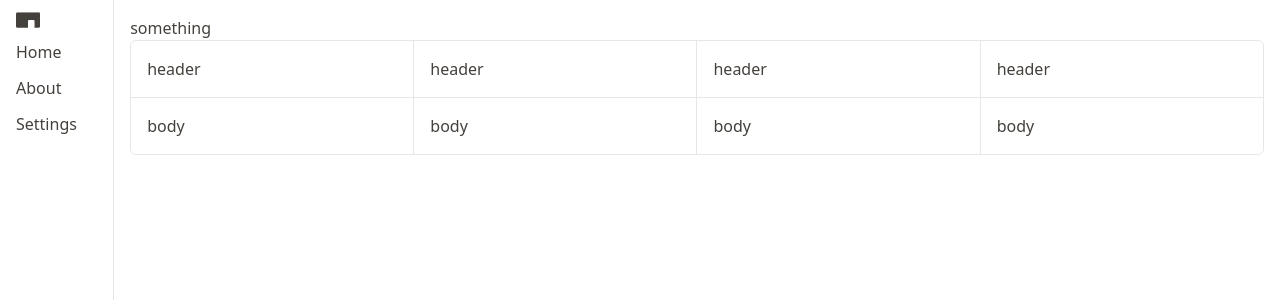
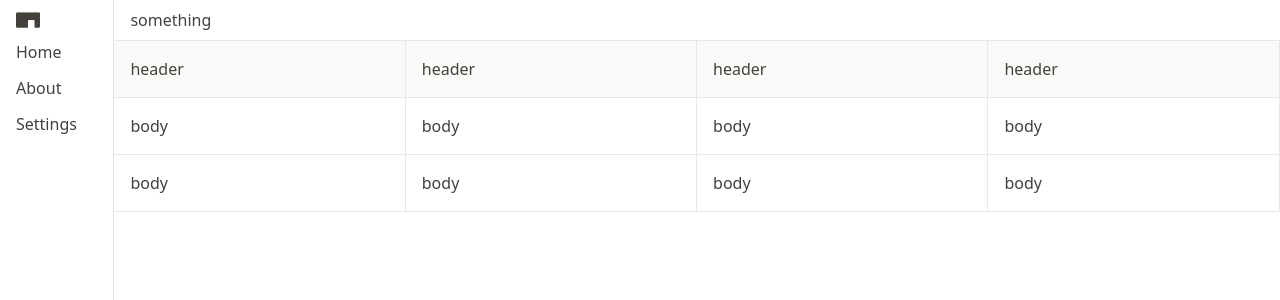
Before and after one commit to daviddkkim/Driver-svelte, a SvelteKit app: page /project/something in a window 1280 px wide. Shown: the top 300 px of the page. Built offline with nearby package versions, Linux system fonts and the light colour scheme.

Commit message:
page layouts

```diff
--- a/src/components/Table/Table.svelte
+++ b/src/components/Table/Table.svelte
@@ -1,9 +1,9 @@
 <script lang="ts">
-	const TableContainer = `bg-white border rounded-md text-stone-700 hover:bg-stone-100`;
+	const TableContainer = `bg-white border border-t-0 border-l-0 rounded-sm text-stone-700 hover:bg-stone-100`;
 	const TableHeader = `flex border-b`;
-	const HeaderCell = `bg-white p-4  border-r text-stone-700 hover:bg-stone-100 w-full last:border-r-0 last:rounded-r-md first:rounded-l-md`;
+	const HeaderCell = `bg-stone-50 font-medium p-4  border-r text-stone-700 hover:bg-stone-100 w-full last:border-r-0 last:rounded-r-sm first:rounded-l-sm`;
 	const TableRow = ` flex border-b last:border-b-0`;
-	const TableCell = `bg-white p-4  border-r text-stone-700 hover:bg-stone-100 w-full last:border-r-0 last:rounded-r-md first:rounded-l-md`;
+	const TableCell = `bg-white p-4  border-r text-stone-700 hover:bg-stone-100 w-full last:border-r-0 last:rounded-r-sm first:rounded-l-sm`;
 </script>
 
 <div class={TableContainer}>
@@ -22,5 +22,11 @@
 			<div class={TableCell}>body</div>
 			<div class={TableCell}>body</div>
 		</div>
+		<div class={TableRow}>
+			<div class={TableCell}>body</div>
+			<div class={TableCell}>body</div>
+			<div class={TableCell}>body</div>
+			<div class={TableCell}>body</div>
+		</div>
 	</div>
 </div>
--- a/src/routes/+layout.svelte
+++ b/src/routes/+layout.svelte
@@ -3,7 +3,7 @@
 	import { Navigation } from '../components';
 
 	const Container = `flex`;
-	const ContentContainer = 'flex flex-col p-4 w-full';
+	const ContentContainer = 'flex flex-col w-full';
 </script>
 
 <div class={Container}>
--- a/src/routes/+page.svelte
+++ b/src/routes/+page.svelte
@@ -1,5 +1,5 @@
 <script lang="ts">
-	const Layout = `flex flex-col gap-4`;
+	const Layout = `flex flex-col gap-4 p-4`;
 	const CardsLayout = `flex flex gap-2`;
 	const Card = `bg-white border rounded-md p-4 text-stone-700 hover:bg-stone-100`;
 	const NewButton = `border rounded-md p-4 text-stone-700 border-dashed`
--- /dev/null
+++ b/src/routes/project/[slug]/+layout.svelte
@@ -0,0 +1,9 @@
+<script lang="ts">
+	import { page } from '$app/stores';
+    const TopNav = `flex w-full border-b px-4 py-2`;
+
+</script>
+
+<div class={TopNav}>{$page.params.slug}</div>
+
+<slot />
--- a/src/routes/project/[slug]/+page.svelte
+++ b/src/routes/project/[slug]/+page.svelte
@@ -1,9 +1,7 @@
 <script lang="ts">
-	import { page } from '$app/stores';
 	import { Table } from '../../../components';
 </script>
 
-<div>{$page.params.slug}</div>
 <Table>
 
 </Table>
```
